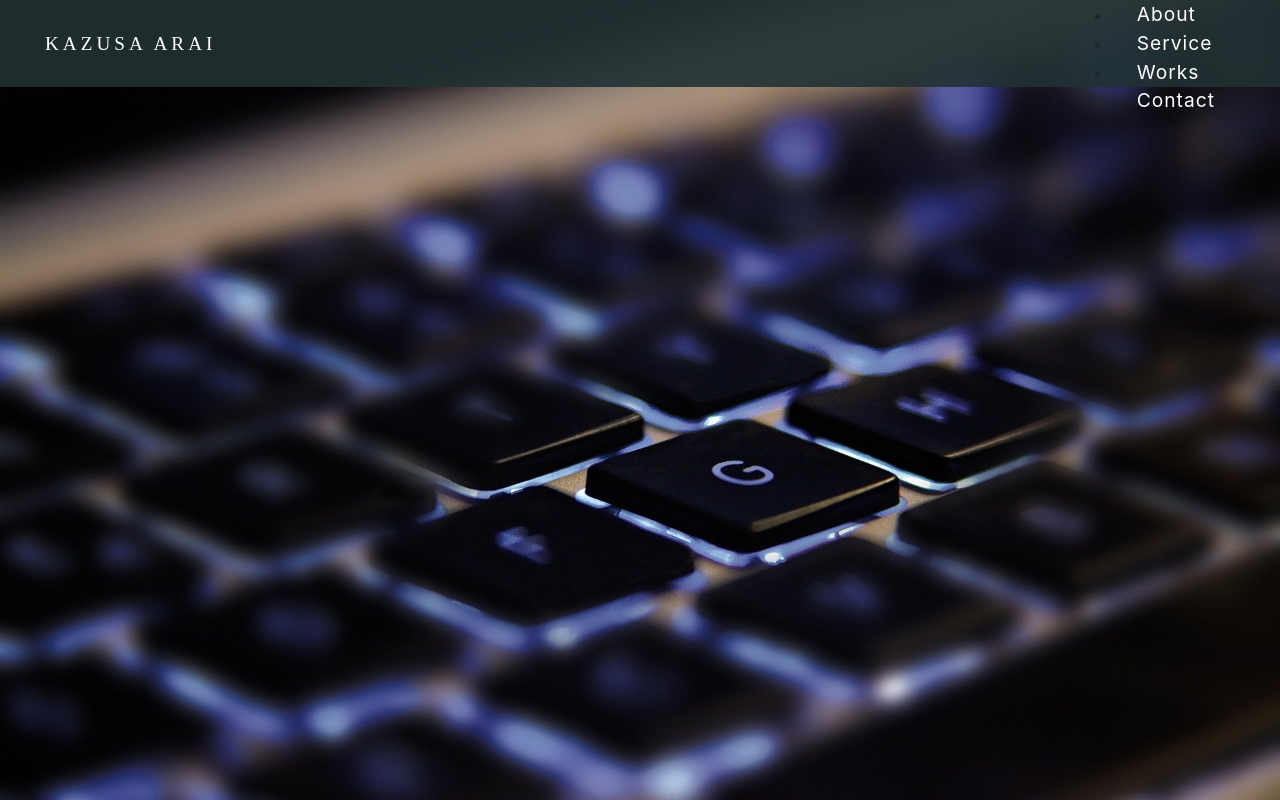
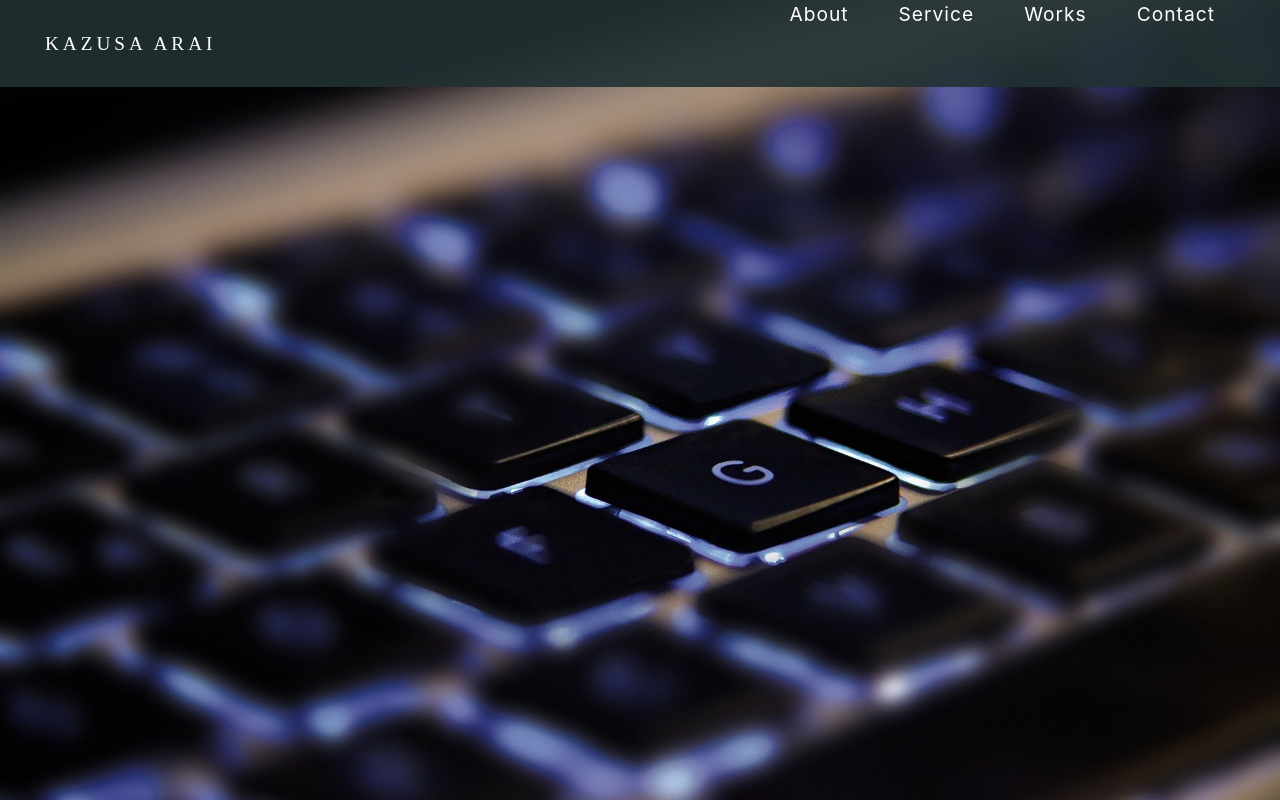
Before and after one commit to ka16/portfolio, a plain HTML site: page index.html in a window 1280 px wide. Shown: the top 800 px of the page. Drawn offline with nearby package versions, Linux system fonts and the light colour scheme.

Commit message:
Update style.css

```diff
--- a/style.css
+++ b/style.css
@@ -18,6 +18,11 @@
   display: flex;
   float: right;
   margin-right: 40px;
+}
+
+.nav-list li {
+  float: left;
+  list-style: none;
 }
 
 .nav-list a:hover {
```
